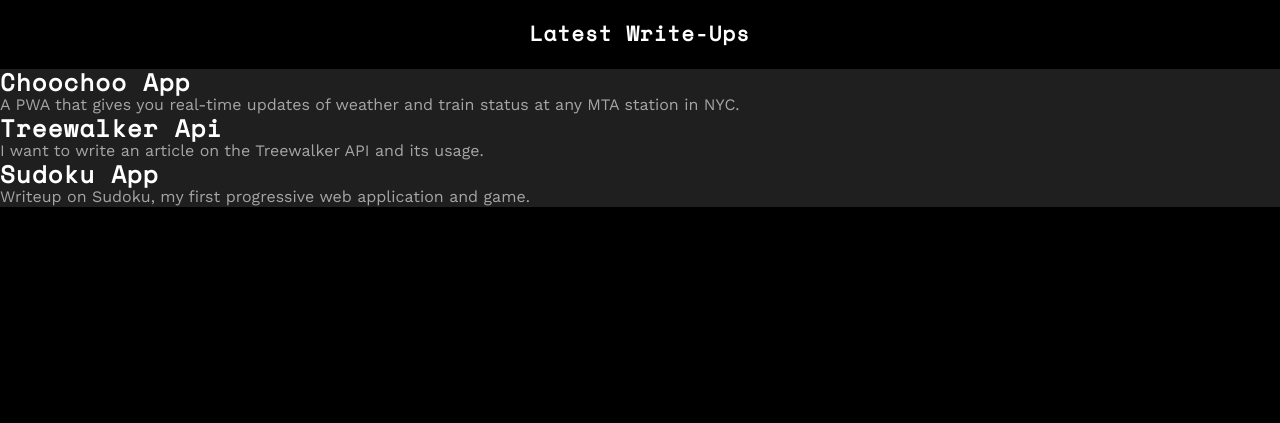
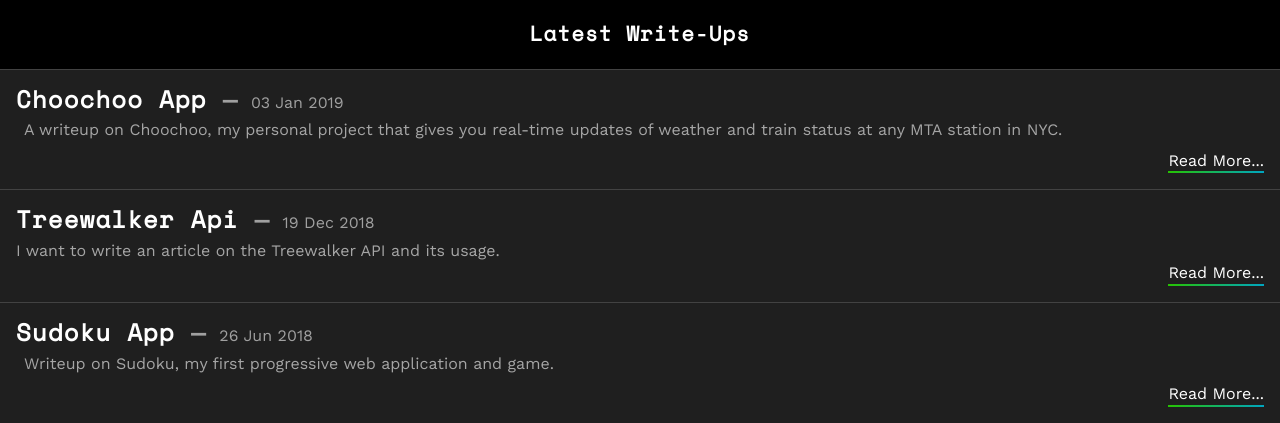
Before and after one commit to Egrodo/noahyamamoto.com.old, a Jekyll site: the page built from index.html, in a window 1280 px wide, cut to the strip 1823-2246 px from the top of the page. Built offline with Jekyll 4.4.1, drawn with Linux system fonts in a browser that asks for light colours; before the commit the page ends 2030 px from its top, so only the background shows below that.

Commit message:
Work on blog excerpt area

```diff
--- a/_posts/2019-01-03-Choochoo-App.md
+++ b/_posts/2019-01-03-Choochoo-App.md
@@ -2,7 +2,7 @@
 layout: post
 author: Noah
 title: Choochoo App
-excerpt: A PWA that gives you real-time updates of weather and train status at any MTA station in NYC.
+excerpt: A writeup on Choochoo, my personal project that gives you real-time updates of weather and train status at any  MTA station in NYC.
 ---
 
 <h1 align="center">Choochoo</h1>
--- a/css/index.css
+++ b/css/index.css
@@ -206,7 +206,7 @@
 /* End scroll animation styles */
 /* End first view styles */
 
-/* Begin project view styles */
+/* Begin project list styles */
 .sectionHeader {
   text-align: center;
 }
@@ -251,18 +251,18 @@
   height: 75%;
 }
 
-.projLinkContainer {
+.linkContainer {
   display: inline-flex;
   line-height: 1.6em;
 }
 
-.projLink {
+.fancyLink {
   position: relative;
   display: inline-block;
 }
 
-.projLink::before,
-.projLink::after {
+.fancyLink::before,
+.fancyLink::after {
   content: "";
   position: absolute;
   bottom: 0;
@@ -272,27 +272,59 @@
   transform-origin: left center;
 }
 
-.projLink::before {
+.fancyLink::before {
   background: linear-gradient(135deg, #27c200, #00a5c2);
 }
 
-.projLink::after {
+.fancyLink::after {
   background: #fff;
   transform: scaleX(0);
   transition: transform 0.5s cubic-bezier(0.51, 0.92, 0.24, 1) 0.1s,
     -webkit-transform 0.5s cubic-bezier(0.51, 0.92, 0.24, 1) 0.1s;
 }
 
-.projLinkContainer:hover .projLink::after {
+.linkContainer:hover .fancyLink::after {
   transform: scaleX(1);
 }
 
-/* End project view styles */
+/* End project list styles */
 
-/* Start blog view styles */
+/* Start post list styles */
 
 .Blog {
   margin-top: 2em;
 }
 
-/* End blog view styles */
+.blogPost {
+  border-top: 1px solid #424242;
+  padding: 1em;
+}
+
+.blogTitle {
+  text-align: left;
+}
+
+.blogTitle > h2 {
+  display: inline-block;
+}
+
+.blogTitle > h2::after {
+  content: "—";
+  color: #a0a0a0;
+  padding-right: 0.3em;
+}
+
+.blogTitle > span {
+  color: #a0a0a0;
+}
+
+.blogDesc {
+  margin: 0.5em;
+}
+
+.blogLink {
+  width: 100%;
+  text-align: right;
+}
+
+/* End post list styles */
--- a/index.html
+++ b/index.html
@@ -75,12 +75,12 @@
         <h2 class="projDescTitle">{{ post.title }}</h2>
         <p class="projDesc">{{ post.description }}</p>
         <a
-          class="projLinkContainer"
+          class="linkContainer"
           href="{{ post.link }}"
           target="_blank"
           rel="noopener noreferrer"
         >
-          <span class="projLink" data-gradient="#ffe236"> Check it out </span>
+          <span class="fancyLink" data-gradient="#ffe236"> Check it out </span>
         </a>
       </div>
     </div>
@@ -92,10 +92,24 @@
   <div class="sectionArea">
     {% for post in site.posts limit: 3 %}
     <div class="blogPost">
-      <h2>
-        <a href="{{ post.url }}">{{ post.title }}</a>
-      </h2>
-      <p>{{ post.excerpt }}</p>
+      <div class="blogTitle">
+        <h2>
+          <a href="{{ post.url }}">{{ post.title }}</a>
+        </h2>
+        <span>{{ post.date | date_to_string }}</span>
+      </div>
+
+      <p class="blogDesc">{{ post.excerpt }}</p>
+      <div class="blogLink">
+        <a
+          class="linkContainer"
+          href="{{ post.url }}"
+          target="_blank"
+          rel="noopener noreferrer"
+        >
+          <span class="fancyLink" data-gradient="#ffe236"> Read More... </span>
+        </a>
+      </div>
     </div>
     {% endfor %}
   </div>
```
Also changed, not shown: _posts/2018-06-26-Sudoku-App.md (renamed from _posts/2018-07-20-Sudoku-App.md), 2 other files.
